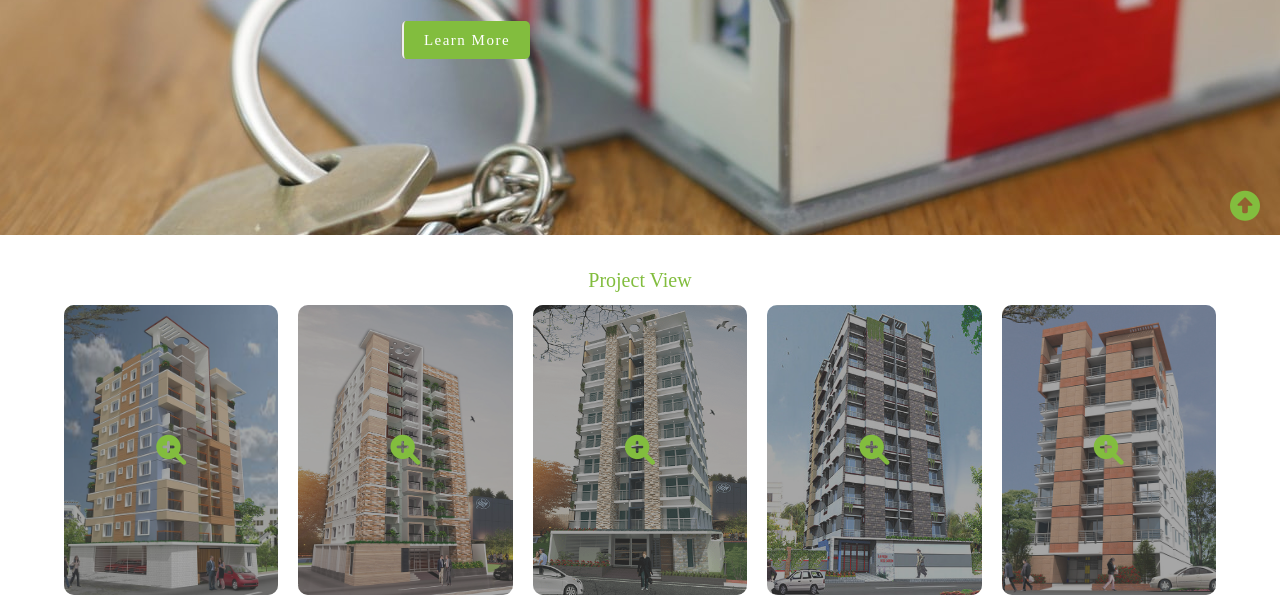
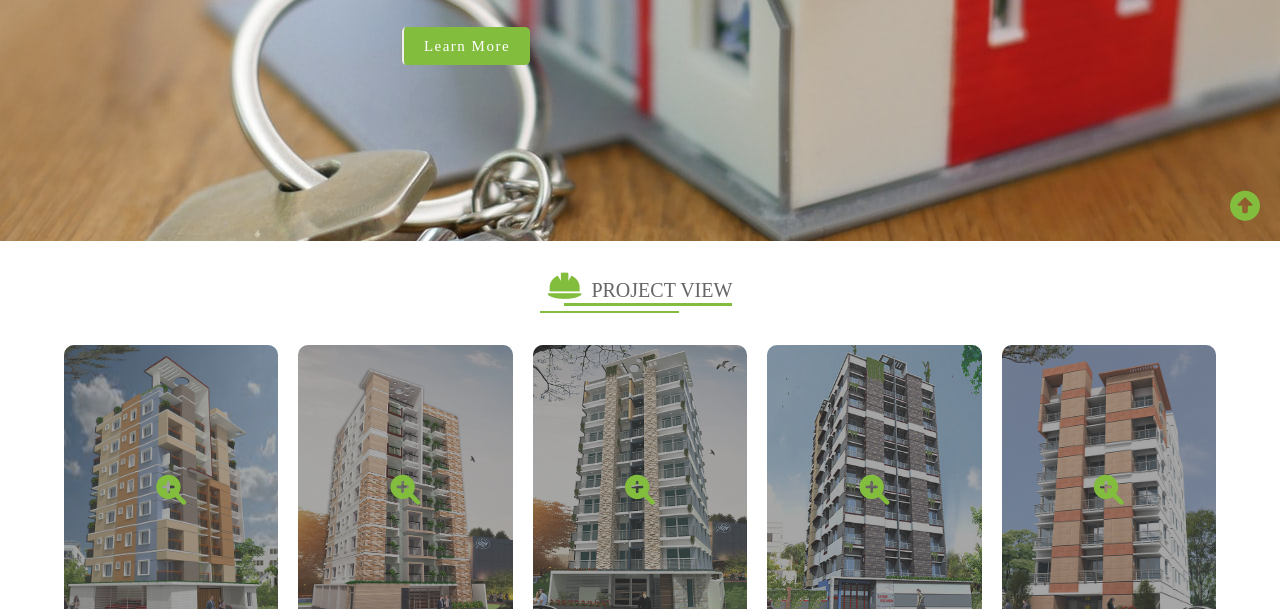
Before and after one commit to Tanvirmehedi/fhl, a plain HTML site: page index.html in a window 1280 px wide. Shown: the part 559-1168 px from the top of the page. Drawn offline with Linux system fonts and the light colour scheme.

Commit message:
title Added

```diff
--- a/index.html
+++ b/index.html
@@ -78,7 +78,7 @@
     <section class="fhl__project">
       <div id="blur"></div>
       <div class="fhl__title">
-        <span class="title__text">Project View</span>
+        <span class="title__text"><i class="fas fa-hard-hat title_icon"></i>Project View</span>
       </div>
       <div class="container">
         <div class="project_box">
--- a/style.css
+++ b/style.css
@@ -39,7 +39,7 @@ body {
 header .mail {
   background-color: #82bd3e;
   text-align: center;
-  padding: 0.3rem;
+  padding: 0.6rem;
   color: #fff;
   font-size: 1.4em;
   font-style: italic;
@@ -199,12 +199,38 @@ nav .nav__menu .nav__item .nav__links:hover a {
 /* CSS BASIC CSS-------------------------------------------------------------------------------------------------------------------------------------------------- */
 .fhl__title {
   text-align: center;
+  padding-bottom: 3rem;
+}
+.fhl__title .title__text .title_icon {
+  margin-right: 1rem;
+  color: #82bd3e;
+  font-size: 3rem;
 }
 .fhl__title .title__text {
-  color: #82bd3e;
+  color: rgb(102, 102, 102);
   padding: 1rem 0;
   display: inline-block;
   font-size: 2rem;
+  position: relative;
+  text-transform: uppercase;
+}
+.fhl__title .title__text::after {
+  background-color: #82bd3e;
+  height: 5%;
+  width: 91%;
+  content: '';
+  position: absolute;
+  bottom: 17%;
+  right: 0;
+}
+.fhl__title .title__text::before {
+  background-color: #82bd3e;
+  height: 5%;
+  width: 75%;
+  content: '';
+  position: absolute;
+  bottom: 3%;
+  left: -4%;
 }
 .btn__main {
   font-size: 1.5rem;
```
